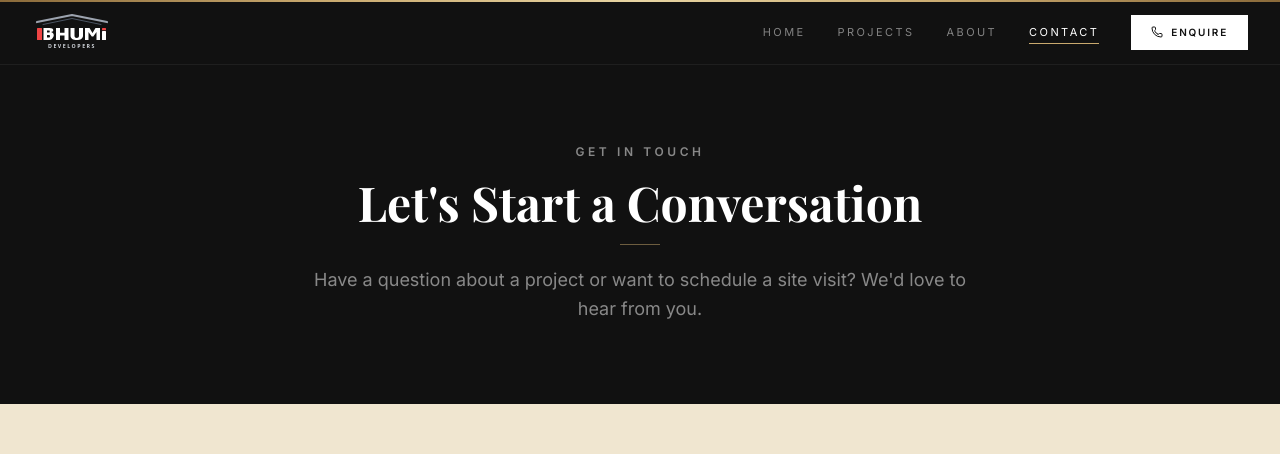
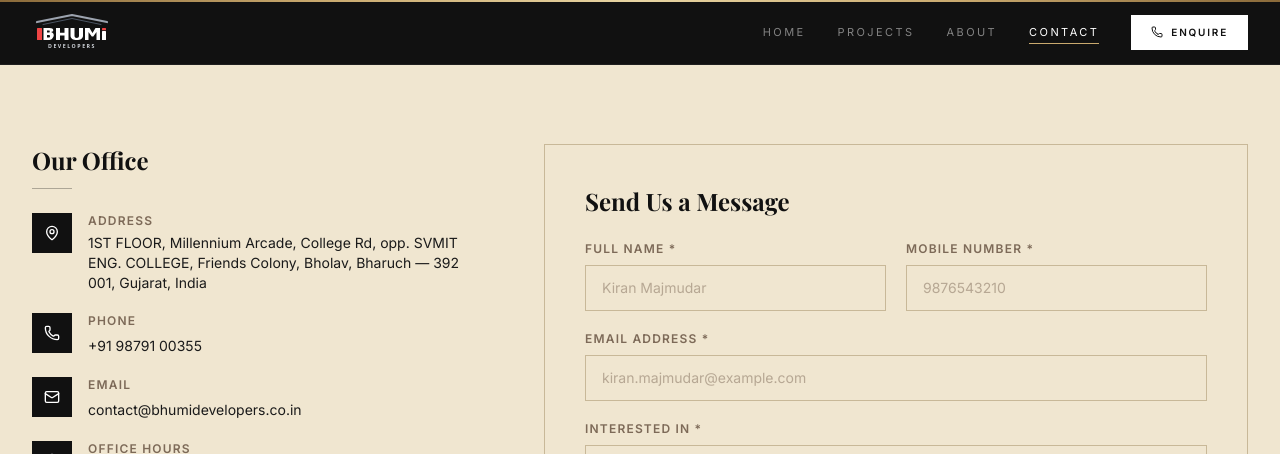
Before and after one commit to Marshmellow31/bhumi-developers, a Next.js app: page /contact in a window 1280 px wide. Shown: the top 454 px of the page. Built offline with nearby package versions, Linux system fonts and the light colour scheme.

Commit message:
feat: implement contact page with address information and inquiry form

```diff
--- a/app/contact/page.tsx
+++ b/app/contact/page.tsx
@@ -59,20 +59,7 @@ export default function ContactPage() {
 
   return (
     <>
-      {/* Page Header */}
-      <div className="bg-primary pt-36 pb-20">
-        <div className="max-w-7xl mx-auto px-6 lg:px-8">
-          <SectionHeading
-            eyebrow="Get In Touch"
-            title="Let's Start a Conversation"
-            subtitle="Have a question about a project or want to schedule a site visit? We'd love to hear from you."
-            align="center"
-            light
-          />
-        </div>
-      </div>
-
-      <div className="max-w-7xl mx-auto px-6 lg:px-8 py-20">
+      <div className="max-w-7xl mx-auto px-6 lg:px-8 pt-36 pb-20">
         <div className="grid grid-cols-1 lg:grid-cols-5 gap-16">
           {/* Contact Info */}
           <div className="lg:col-span-2 flex flex-col gap-6">
```
